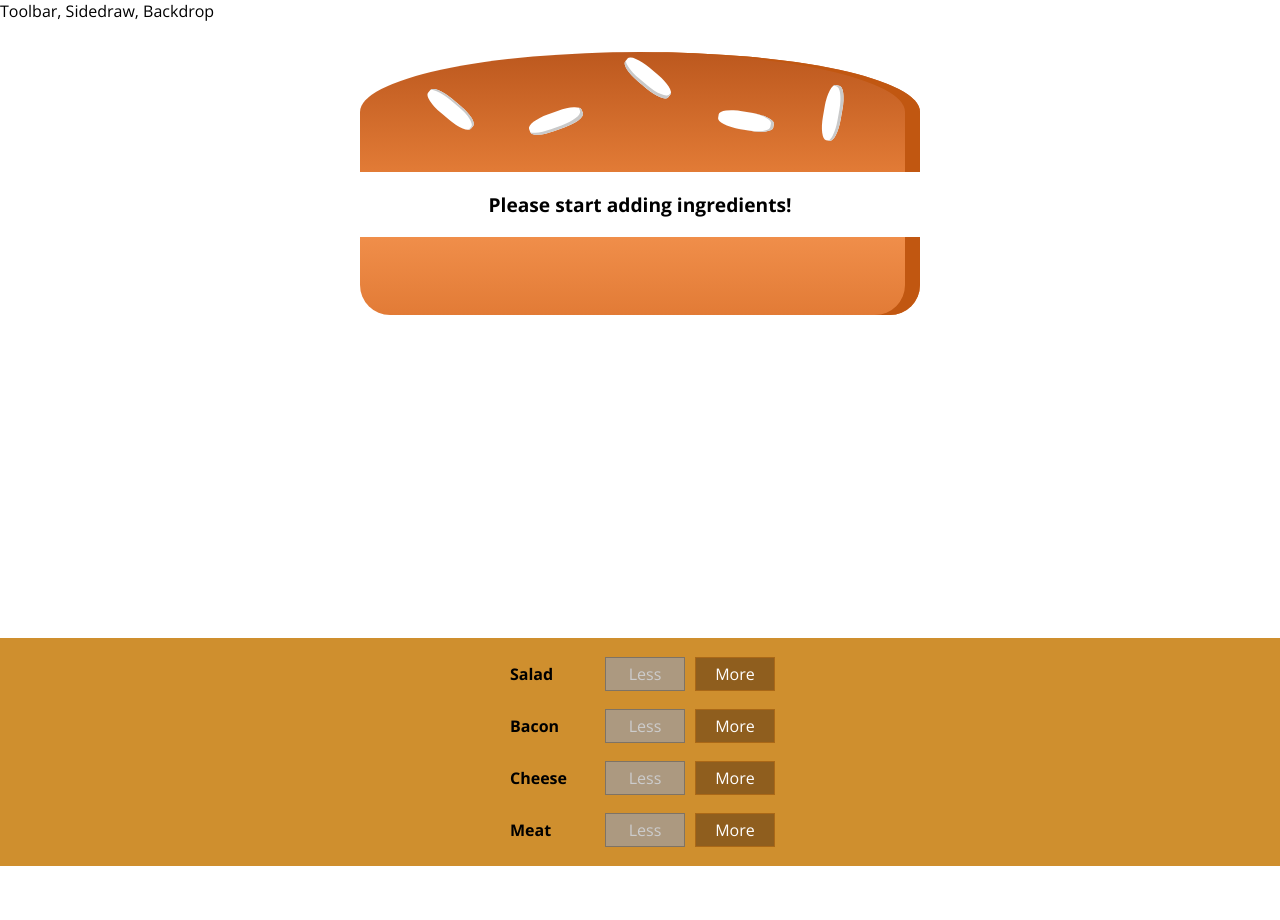
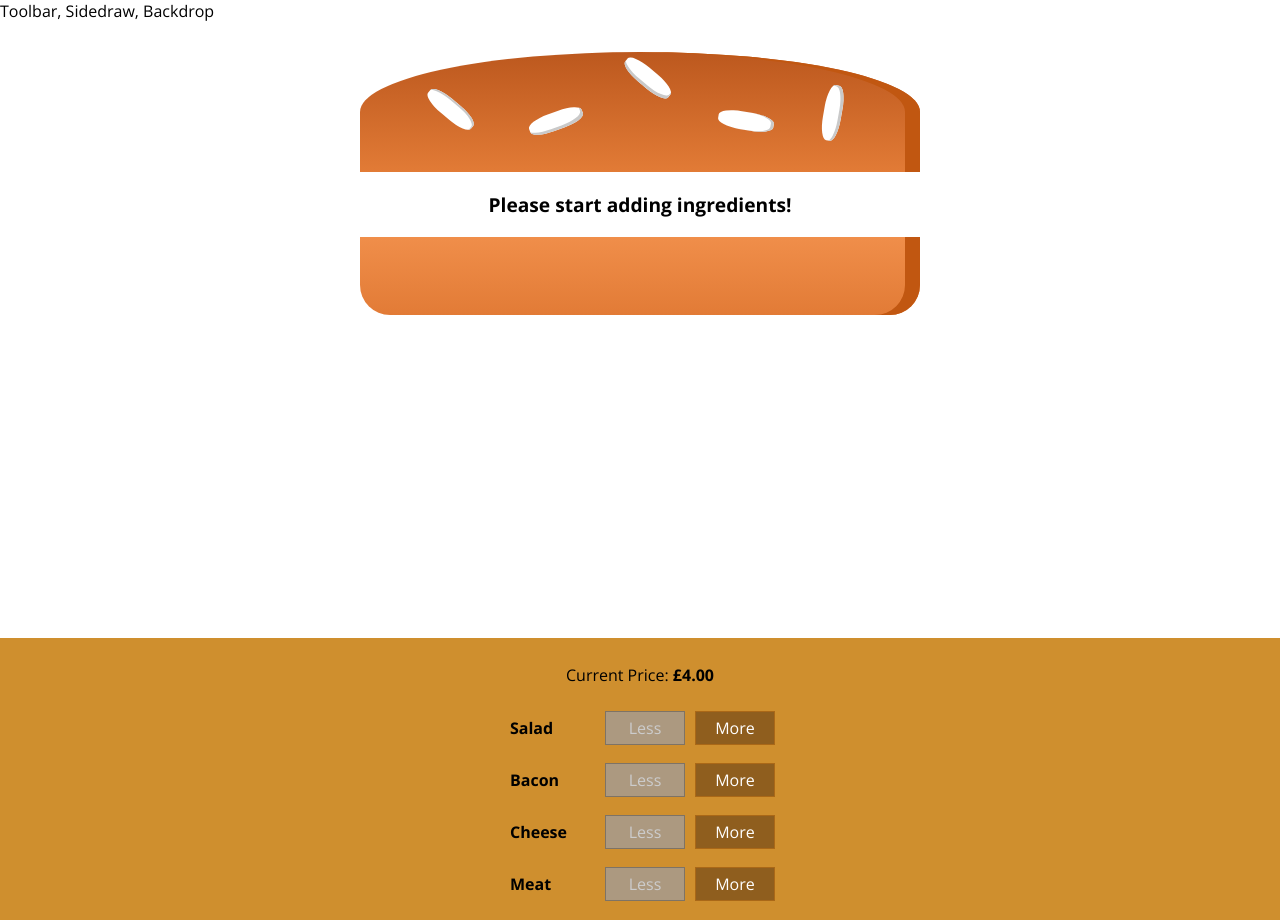
Before and after one commit to latchjack/burger, a React (Create React App) app: page / in a window 1280 px wide. Before the commit the page ends 866 px from the top, so only its background shows below. Built offline with nearby package versions, Linux system fonts and the light colour scheme.

Commit message:
added price

```diff
--- a/src/components/Burger/BuildControls/BuildControls.js
+++ b/src/components/Burger/BuildControls/BuildControls.js
@@ -11,6 +11,7 @@
 
 const buildControls = (props) => (
   <div className={classes.BuildControls}>
+    <p>Current Price: <strong>£{props.price.toFixed(2)}</strong></p>
     {controls.map(control => (
       <BuildControl
         key={control.label}
--- a/src/containers/BurgerBuilder/BurgerBuilder.js
+++ b/src/containers/BurgerBuilder/BurgerBuilder.js
@@ -64,6 +64,7 @@
           ingredientAdded={this.addIngredientHandler}
           ingredientRemoved={this.removeIngredientHandler}
           disabled={disabledInfo}
+          price={this.state.totalPrice}
         />
       </Aux>
     );
```
